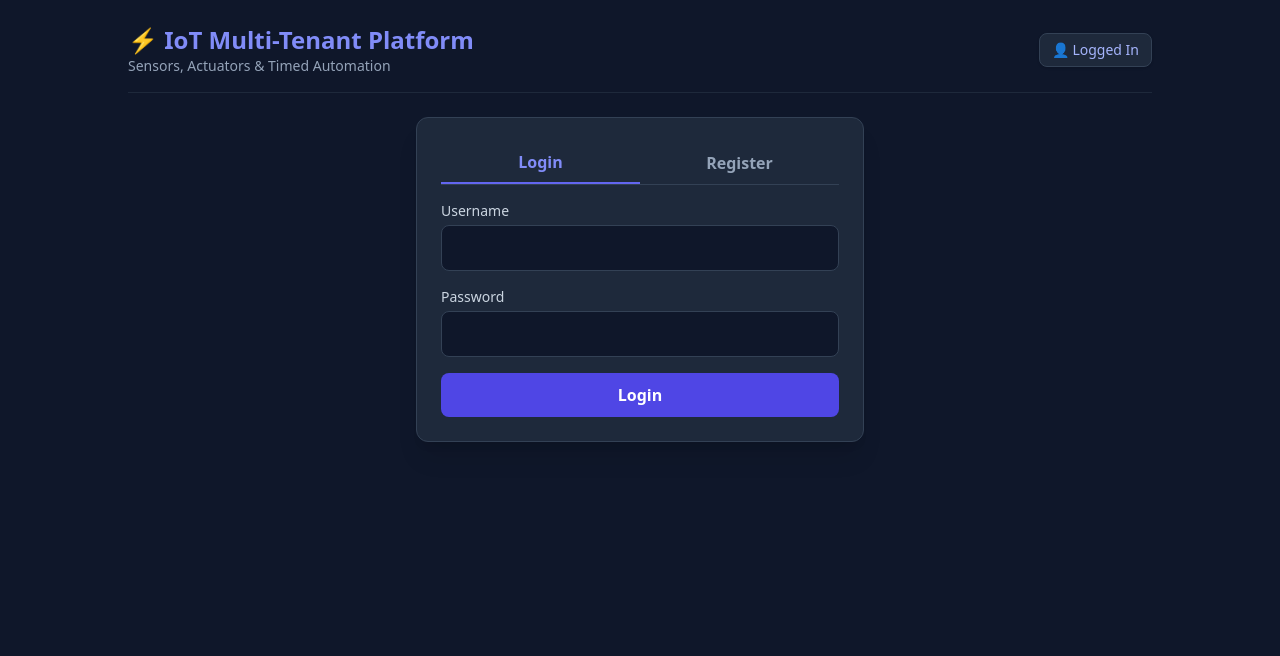
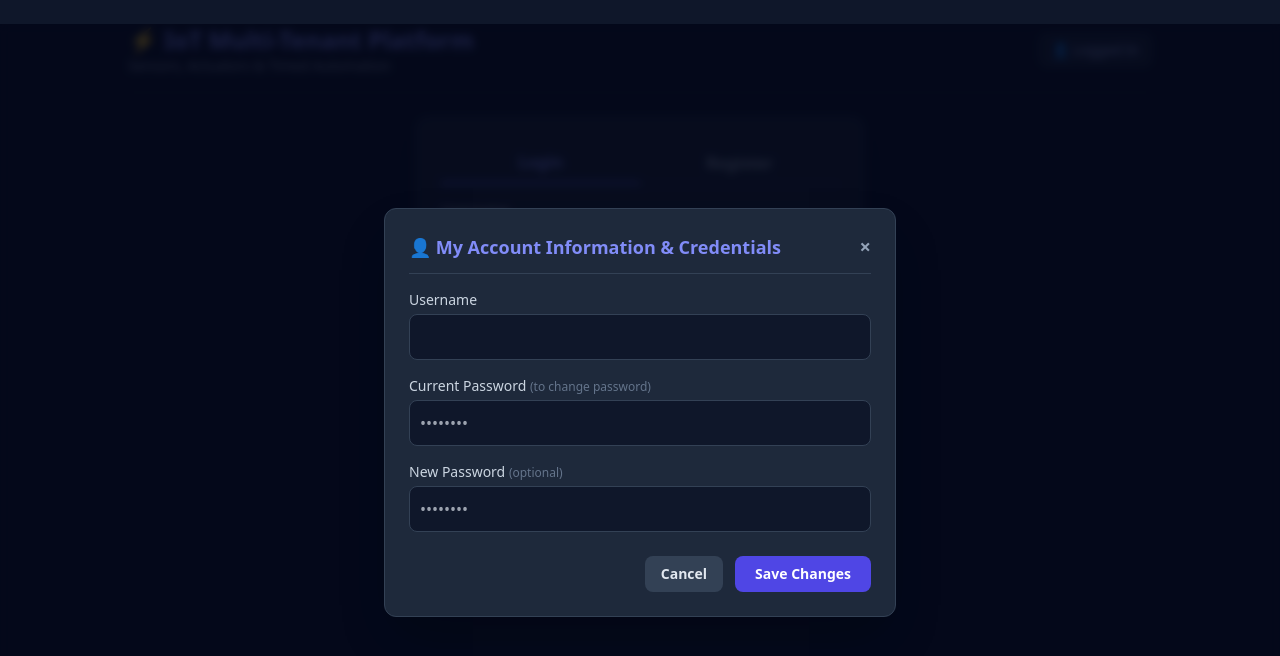
Before and after one commit to SangwaBenit123/IoT-Platform, a website: page index.html in a window 1280 px wide. Both pictures are taken after a click on the element "👤 Logged In". Drawn offline with nearby package versions, Linux system fonts and the light colour scheme; no server answers.

Commit message:
Convert account settings into a click-to-open modal popup

```diff
--- a/index.html
+++ b/index.html
@@ -6,7 +6,7 @@
     <title>Multi-Tenant IoT Platform</title>
     <script src="https://cdn.tailwindcss.com"></script>
 </head>
-<body class="bg-slate-900 text-slate-100 min-h-screen p-6 font-sans scroll-smooth">
+<body class="bg-slate-900 text-slate-100 min-h-screen p-6 font-sans">
     <div class="max-w-5xl mx-auto space-y-6">
 
         <!-- Header -->
@@ -15,11 +15,39 @@
                 <h1 class="text-2xl font-bold text-indigo-400">⚡ IoT Multi-Tenant Platform</h1>
                 <p class="text-sm text-slate-400">Sensors, Actuators & Timed Automation</p>
             </div>
-            <!-- Clickable Logged In Badge -->
-            <div id="user-status" onclick="scrollToAccount()" class="text-sm font-medium text-indigo-300 bg-slate-800 border border-slate-700 px-3 py-1.5 rounded-lg cursor-pointer hover:bg-slate-700 transition shadow">
+            <!-- Clickable Logged In Badge to Open Modal -->
+            <div id="user-status" onclick="toggleAccountModal(true)" class="text-sm font-medium text-indigo-300 bg-slate-800 border border-slate-700 px-3 py-1.5 rounded-lg cursor-pointer hover:bg-slate-700 transition shadow">
                 👤 Logged In
             </div>
         </header>
+
+        <!-- Account Settings Modal (Hidden by default) -->
+        <div id="account-modal" class="fixed inset-0 bg-slate-950/80 backdrop-blur-sm z-50 flex items-center justify-center hidden p-4">
+            <div class="bg-slate-800 border border-slate-700 p-6 rounded-xl shadow-2xl max-w-lg w-full space-y-4 relative">
+                <div class="flex justify-between items-center border-b border-slate-700 pb-3">
+                    <h2 class="text-lg font-semibold text-indigo-400">👤 My Account Information & Credentials</h2>
+                    <button onclick="toggleAccountModal(false)" class="text-slate-400 hover:text-white text-xl font-bold">&times;</button>
+                </div>
+                <form id="accountForm" onsubmit="updateAccount(event)" class="space-y-4">
+                    <div>
+                        <label class="block text-sm font-medium text-slate-300 mb-1">Username</label>
+                        <input type="text" id="account-username" required class="w-full bg-slate-900 border border-slate-700 rounded-lg p-2.5 text-slate-100 focus:outline-none focus:border-indigo-500">
+                    </div>
+                    <div>
+                        <label class="block text-sm font-medium text-slate-300 mb-1">Current Password <span class="text-xs text-slate-500">(to change password)</span></label>
+                        <input type="password" id="current-password" placeholder="••••••••" class="w-full bg-slate-900 border border-slate-700 rounded-lg p-2.5 text-slate-100 focus:outline-none focus:border-indigo-500">
+                    </div>
+                    <div>
+                        <label class="block text-sm font-medium text-slate-300 mb-1">New Password <span class="text-xs text-slate-500">(optional)</span></label>
+                        <input type="password" id="new-password" placeholder="••••••••" class="w-full bg-slate-900 border border-slate-700 rounded-lg p-2.5 text-slate-100 focus:outline-none focus:border-indigo-500">
+                    </div>
+                    <div class="flex justify-end gap-3 pt-2">
+                        <button type="button" onclick="toggleAccountModal(false)" class="bg-slate-700 hover:bg-slate-600 text-slate-200 font-semibold px-4 py-2 rounded-lg transition text-sm">Cancel</button>
+                        <button type="submit" class="bg-indigo-600 hover:bg-indigo-500 text-white font-semibold px-5 py-2 rounded-lg transition text-sm">Save Changes</button>
+                    </div>
+                </form>
+            </div>
+        </div>
 
         <!-- Auth Section -->
         <div id="auth-card" class="bg-slate-800 p-6 rounded-xl border border-slate-700 shadow-xl max-w-md mx-auto">
@@ -44,28 +72,6 @@
 
         <!-- Main Dashboard Section -->
         <div id="dashboard" class="hidden space-y-6">
-
-            <!-- Account Settings Card -->
-            <div id="account-section" class="bg-slate-800 p-6 rounded-xl border border-slate-700 shadow-xl">
-                <h2 class="text-lg font-semibold text-indigo-400 mb-4">👤 My Account Information & Credentials</h2>
-                <form id="accountForm" onsubmit="updateAccount(event)" class="grid grid-cols-1 sm:grid-cols-3 gap-4 items-end">
-                    <div>
-                        <label class="block text-sm font-medium text-slate-300 mb-1">Username</label>
-                        <input type="text" id="account-username" required class="w-full bg-slate-900 border border-slate-700 rounded-lg p-2.5 text-slate-100 focus:outline-none focus:border-indigo-500">
-                    </div>
-                    <div>
-                        <label class="block text-sm font-medium text-slate-300 mb-1">Current Password <span class="text-xs text-slate-500">(to change password)</span></label>
-                        <input type="password" id="current-password" placeholder="••••••••" class="w-full bg-slate-900 border border-slate-700 rounded-lg p-2.5 text-slate-100 focus:outline-none focus:border-indigo-500">
-                    </div>
-                    <div>
-                        <label class="block text-sm font-medium text-slate-300 mb-1">New Password <span class="text-xs text-slate-500">(optional)</span></label>
-                        <input type="password" id="new-password" placeholder="••••••••" class="w-full bg-slate-900 border border-slate-700 rounded-lg p-2.5 text-slate-100 focus:outline-none focus:border-indigo-500">
-                    </div>
-                    <div class="sm:col-span-3 flex justify-end">
-                        <button type="submit" class="bg-indigo-600 hover:bg-indigo-500 text-white font-semibold px-6 py-2 rounded-lg transition text-sm">Save Account Changes</button>
-                    </div>
-                </form>
-            </div>
 
             <!-- Provision Device Card -->
             <div id="provision-card" class="bg-slate-800 p-6 rounded-xl border border-slate-700 shadow-xl">
@@ -161,12 +167,13 @@
             consoleDiv.scrollTop = consoleDiv.scrollHeight;
         }
 
-        function scrollToAccount() {
-            const accountCard = document.getElementById('account-section');
-            if (accountCard) {
-                accountCard.scrollIntoView({ behavior: 'smooth' });
-                accountCard.classList.add('ring-2', 'ring-indigo-500');
-                setTimeout(() => accountCard.classList.remove('ring-2', 'ring-indigo-500'), 1500);
+        function toggleAccountModal(show) {
+            const modal = document.getElementById('account-modal');
+            if (show) {
+                modal.classList.remove('hidden');
+                loadAccountInfo();
+            } else {
+                modal.classList.add('hidden');
             }
         }
 
@@ -265,6 +272,7 @@
                 if (!res.ok) throw new Error(data.error);
 
                 alert(data.message);
+                toggleAccountModal(false);
                 document.getElementById('current-password').value = '';
                 document.getElementById('new-password').value = '';
                 if (new_password) {
```
